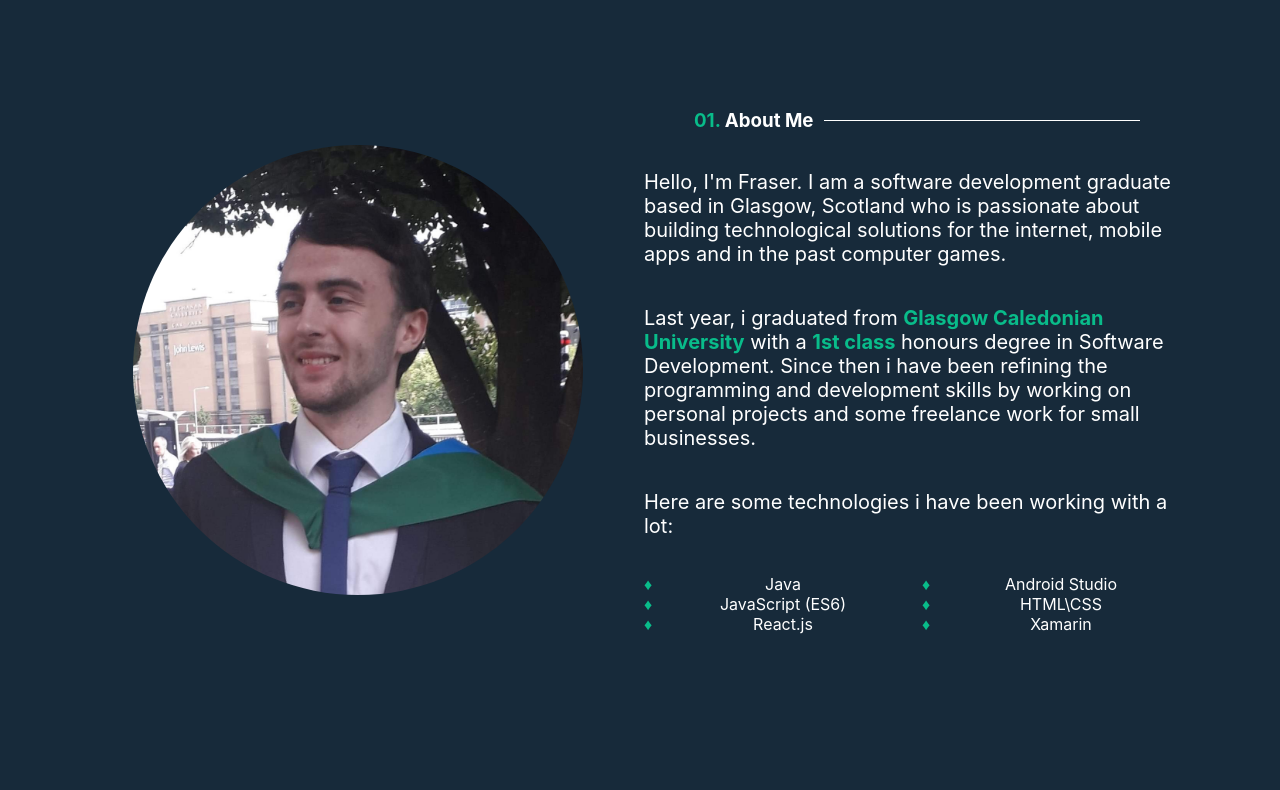
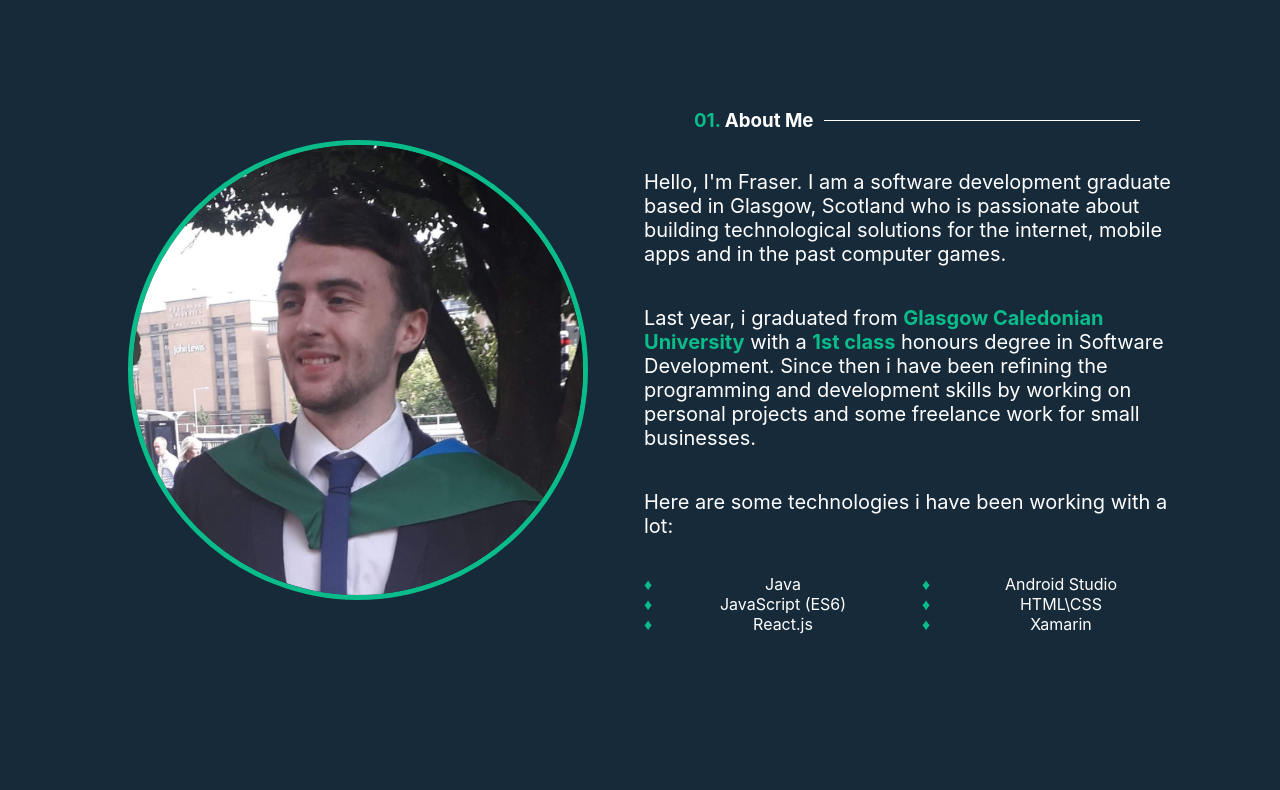
Before and after one commit to fmcfar200/personal-site, a React (Create React App) app: page / in a window 1280 px wide. Shown: the part 745-1535 px from the top of the page. Built offline with nearby package versions, Linux system fonts and the light colour scheme.

Commit message:
filter + titles

```diff
--- a/public/index.html
+++ b/public/index.html
@@ -33,7 +33,7 @@
       work correctly both with client-side routing and a non-root public URL.
       Learn how to configure a non-root public URL by running `npm run build`.
     -->
-    <title>React App</title>
+    <title>Fraser McFarlane | Software Developer</title>
   </head>
   <body>
     <noscript>You need to enable JavaScript to run this app.</noscript>
--- a/src/components/aboutMe.jsx
+++ b/src/components/aboutMe.jsx
@@ -6,7 +6,12 @@ import Heading from "./heading";
 const AboutMe = () => {
   return (
     <div id="about_me_section" className="about-container">
-      <img className="headshot-image" src="headshot.jpg" alt="headshot"></img>
+      <img
+        className="headshot-image"
+        src="headshot.jpg"
+        alt="headshot"
+        onClick={() => window.open("https://github.com/fmcfar200")}
+      ></img>
       <div className="info-container">
         <Heading number="01" title="About Me" />
         <p>
--- a/src/styles/aboutMe.css
+++ b/src/styles/aboutMe.css
@@ -7,11 +7,19 @@
 }
 
 .headshot-image {
+  position: relative;
   justify-self: center;
   align-self: flex-end;
   width: 250px;
   height: auto;
   border-radius: 50%;
+  border: 5px solid var(--other-color2);
+  cursor: pointer;
+  transition: 0.25s ease-in;
+}
+
+.headshot-image:hover {
+  filter: contrast(50%) sepia(50%);
 }
 
 .line {
```
Also changed, not shown: public/manifest.json.
